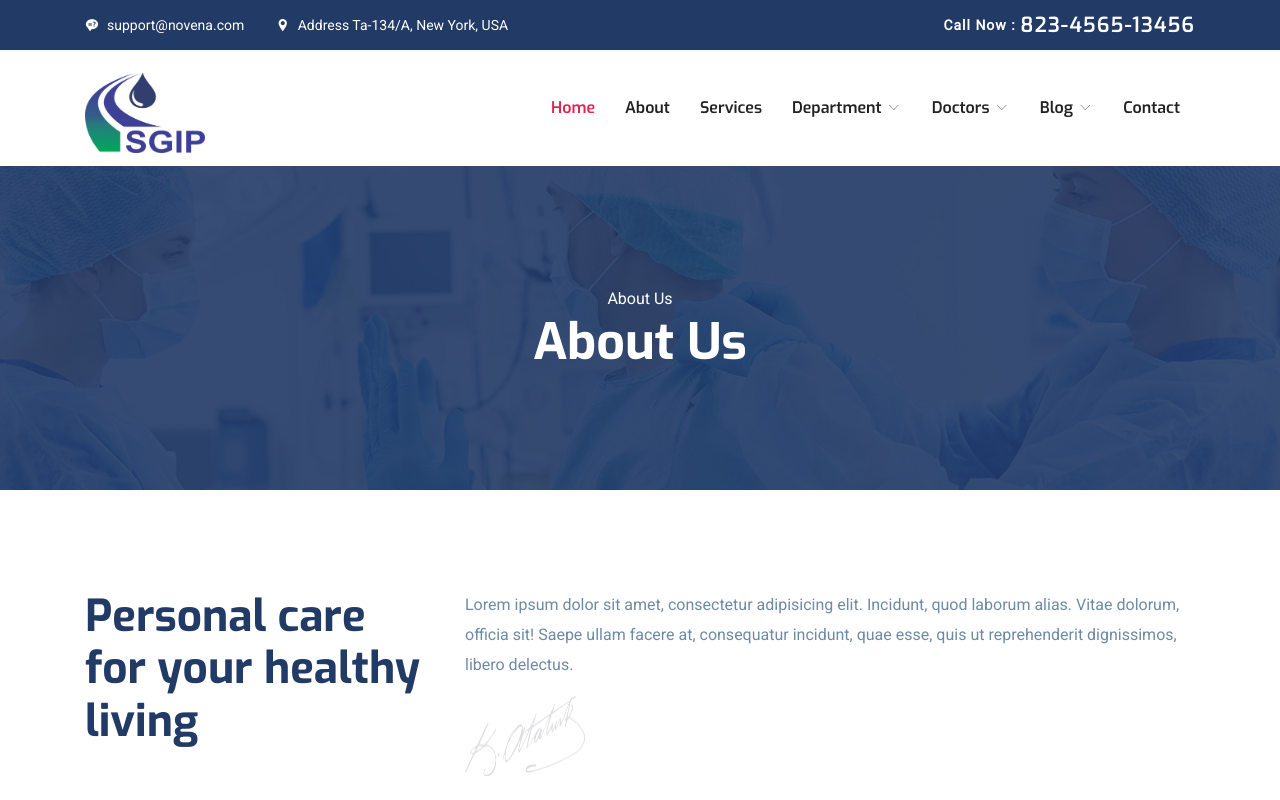
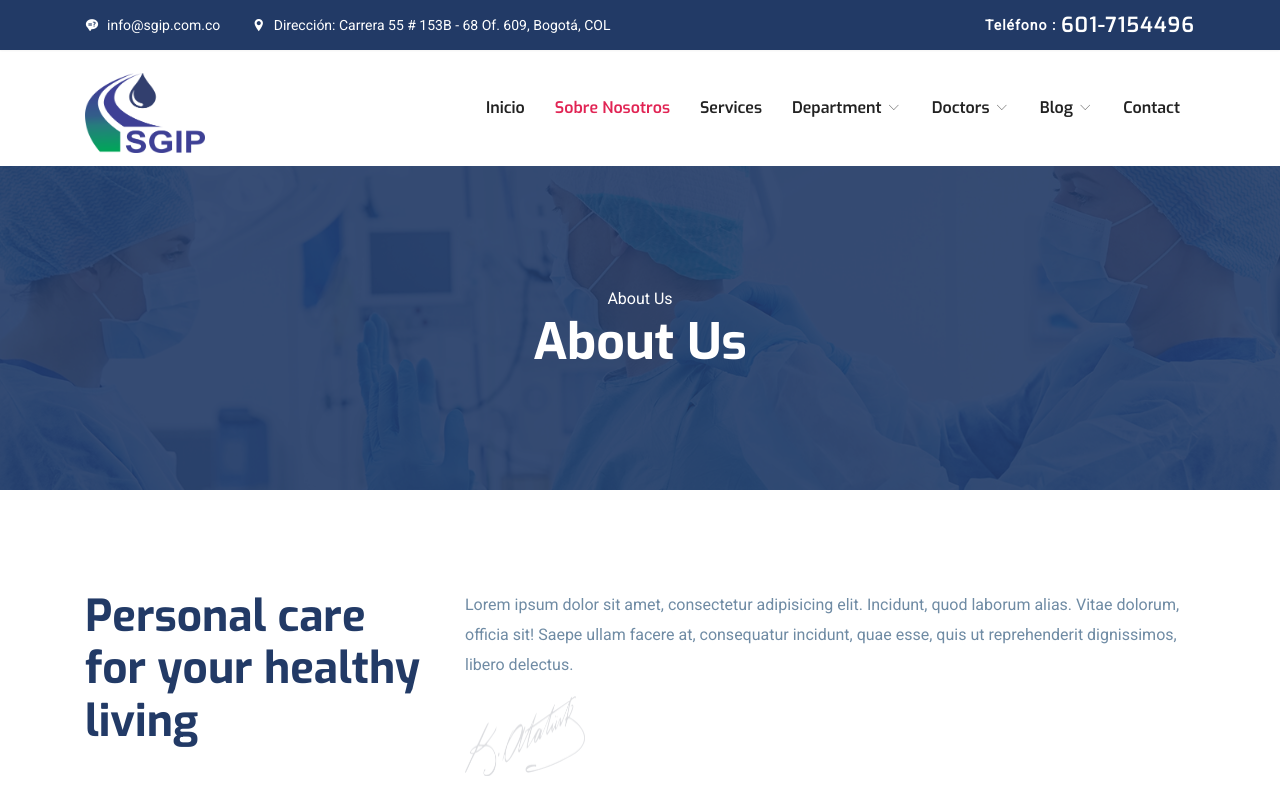
Before and after one commit to erlinolaya727/sgip, a website: page theme/about.html in a window 1280 px wide. Shown: the top 800 px of the page. Drawn offline with Linux system fonts and the light colour scheme; some packages are replaced by stand-ins of ours.

Commit message:
se ajusta etiquete meta

```diff
--- a/theme/about.html
+++ b/theme/about.html
@@ -18,13 +18,13 @@
   <!-- Mobile Specific Metas
   ================================================== -->
   <meta http-equiv="X-UA-Compatible" content="IE=edge">
-  <meta name="description" content="Health Care Medical Html5 Template">
+  <meta name="description" content="SGIP - Empresa de servicios de pretroleros y saneamiento básico ambiental.">
   <meta name="viewport" content="width=device-width, initial-scale=1.0, maximum-scale=5.0">
-  <meta name="author" content="Themefisher">
-  <meta name="generator" content="Themefisher Novena HTML Template v1.0">
+  <meta name="author" content="WWW">
+  <meta name="generator" content="SGIP">
 
   <!-- Favicon -->
-  <link rel="shortcut icon" type="image/x-icon" href="/images/favicon.png" />
+  <link rel="shortcut icon" type="image/x-icon" href="images/logo.png" />
 
   <!--
   Essential stylesheets
@@ -40,28 +40,29 @@
 </head>
 
 <body id="top">
+<header>
 
-<header>
 	<div class="header-top-bar">
 		<div class="container">
 			<div class="row align-items-center">
 				<div class="col-lg-6">
 					<ul class="top-bar-info list-inline-item pl-0 mb-0">
-						<li class="list-inline-item"><a href="mailto:support@gmail.com"><i class="icofont-support-faq mr-2"></i>support@novena.com</a></li>
-						<li class="list-inline-item"><i class="icofont-location-pin mr-2"></i>Address Ta-134/A, New York, USA </li>
+						<li class="list-inline-item"><a href="info@sgip.com.co"><i class="icofont-support-faq mr-2"></i>info@sgip.com.co</a></li>
+						<li class="list-inline-item"><i class="icofont-location-pin mr-2"></i>Dirección: Carrera 55 # 153B - 68 Of. 609, Bogotá, COL </li>
 					</ul>
 				</div>
 				<div class="col-lg-6">
 					<div class="text-lg-right top-right-bar mt-2 mt-lg-0">
 						<a href="tel:+23-345-67890">
-							<span>Call Now : </span>
-							<span class="h4">823-4565-13456</span>
+							<span>Teléfono : </span>
+							<span class="h4">601-7154496</span>
 						</a>
 					</div>
 				</div>
 			</div>
 		</div>
 	</div>
+
 	<nav class="navbar navbar-expand-lg navigation" id="navbar">
 		<div class="container">
 			<a class="navbar-brand" href="index.html">
@@ -75,8 +76,8 @@
 
 			<div class="collapse navbar-collapse" id="navbarmain">
 				<ul class="navbar-nav ml-auto">
-					<li class="nav-item active"><a class="nav-link" href="index.html">Home</a></li>
-					<li class="nav-item"><a class="nav-link" href="about.html">About</a></li>
+					<li class="nav-item "><a class="nav-link" href="index.html">Inicio</a></li>
+					<li class="nav-item active"><a class="nav-link" href="about.html">Sobre nosotros</a></li>
 					<li class="nav-item"><a class="nav-link" href="service.html">Services</a></li>
 
 					<li class="nav-item dropdown">
@@ -496,5 +497,7 @@
 
     <script src="js/script.js"></script>
 
+
+
   </body>
   </html>
```
